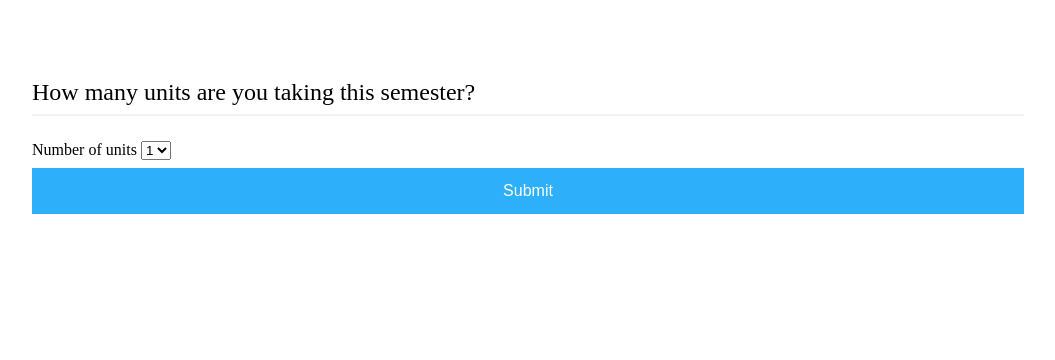
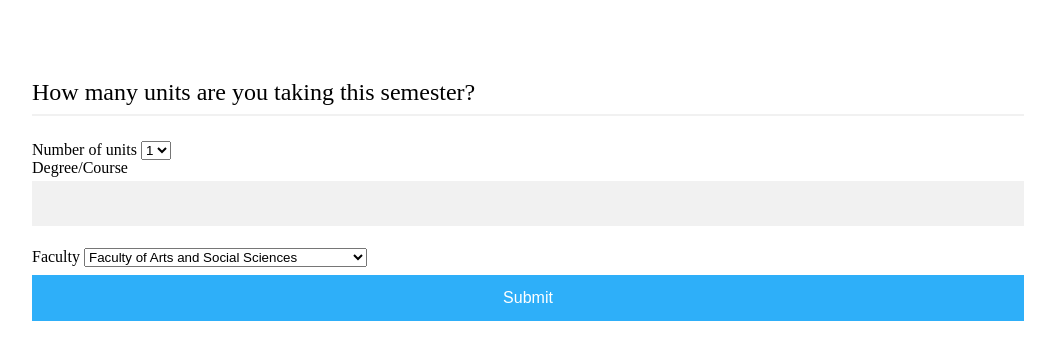
Before and after one commit to antrikshdhand/syncshack2022, a Flask app: page /signUp2 in a window 1280 px wide. Shown: the part 88-448 px from the top of the page, without its empty margins (112-1167 px from the left). Run offline with Flask 2, Linux system fonts and the light colour scheme.

Commit message:
Add course and faculty options

```diff
--- a/app.py
+++ b/app.py
@@ -148,6 +148,7 @@ class Application:
 
 @app.route('/', methods=['GET', 'POST'])
 @app.route('/index', methods=['GET', 'POST'])
+@app.route('/index.html', methods=['GET', 'POST'])
 def index():
 	conn = get_db_connection()
 	posts = conn.execute('SELECT * FROM posts').fetchall()
@@ -173,7 +174,8 @@ def signUp2():
 	signUpForm2 = SignUp2()
 	if signUpForm2.is_submitted():
 		result_dict = request.form.to_dict()
-		noOfUnits = list(result_dict.values())[:-1][0]
+		noOfUnits = list(result_dict.values())[0]
+		print(noOfUnits)
 		session['noOfUnits'] = json.dumps(noOfUnits)
 
 		return redirect(url_for("signUp3"))
--- a/forms.py
+++ b/forms.py
@@ -20,6 +20,19 @@ class SignUp1(FlaskForm):
 class SignUp2(FlaskForm):
     noOfUnits = SelectField("Number of units", choices=[1, 2, 3, 4, 5],
                             validators=[DataRequired()])
+    course = StringField("Degree/Course", validators=[DataRequired()])
+    faculty = SelectField("Faculty",
+                        choices = [
+                                    "Faculty of Arts and Social Sciences",
+                                    "Faculty of Engineering",
+                                    "Faculty of Medicine and Health",
+                                    "Faculty of Science",
+                                    "School of Architecture, Design and Planning",
+                                    "University of Sydney Business School",
+                                    "Conservatorium of Music",
+                                    "Sydney Law Music"
+                                ],
+                        validators=[DataRequired()])
     submit = SubmitField('Submit')
 
 class SignUp3(FlaskForm):
--- a/templates/myprofile.html
+++ b/templates/myprofile.html
@@ -43,7 +43,7 @@
 
             <form class="choose-focus-unit" action="/action_page">
 
-                {%for i in range(0, len))%}
+                {%for i in range(0, len)%}
                     <input type="radio" id="" name="choose-focus-unit" value="ELEC1005">
                     <label for="ELEC1005"> ELEC1005</label><br>
                 {%endfor%}
--- a/templates/signup2.html
+++ b/templates/signup2.html
@@ -11,6 +11,12 @@
             <div class="form-group">
                 {{ form.noOfUnits.label() }}
                 {{ form.noOfUnits() }}
+                <br>
+                {{ form.course.label() }}
+                {{ form.course() }}
+
+                {{ form.faculty.label() }}
+                {{ form.faculty() }}
 
                 {{ form.submit(class="signupbtn") }}
             </div>
```
